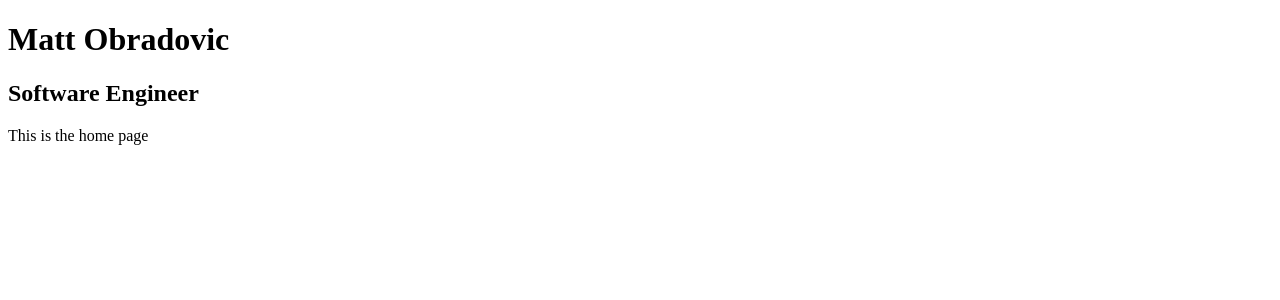
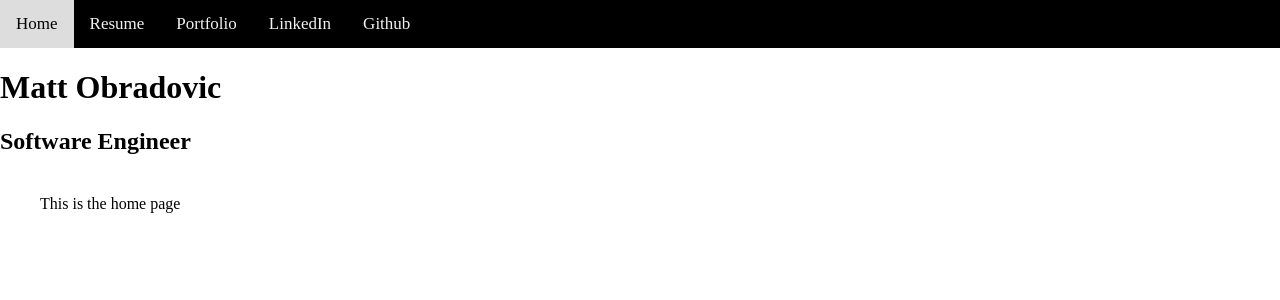
Before and after one commit to mattobrado/personal-website, a Flask app: page / in a window 1280 px wide. Shown: the top 300 px of the page. Run offline with Flask 2, Linux system fonts and the light colour scheme.

Commit message:
feat: added navbar and more pages

```diff
--- a/app.py
+++ b/app.py
@@ -11,3 +11,8 @@ def homepage():
 def resume():
     """ Resume page """
     return render_template("resume.html")
+
+@app.route("/portfolio")
+def portfolio():
+    """ Portfolio page """
+    return render_template("portfolio.html")
--- /dev/null
+++ b/static/style.css
@@ -0,0 +1,27 @@
+body {
+    padding: 0;
+    margin: 0;
+}
+
+#content {
+    margin: 40px;
+}
+
+.navbar {
+    background-color: black;
+    overflow: hidden;
+}
+
+.navbar a {
+    float: left;
+    color: #f2f2f2;
+    text-align: center;
+    padding: 14px 16px;
+    text-decoration: none;
+    font-size: 17px;
+}
+
+.navbar a:hover {
+    background-color: #ddd;
+    color: black;
+}
--- a/templates/base.html
+++ b/templates/base.html
@@ -13,12 +13,21 @@
     <script src="https://cdn.jsdelivr.net/npm/bootstrap@4.3.1/dist/js/bootstrap.min.js" integrity="sha384-JjSmVgyd0p3pXB1rRibZUAYoIIy6OrQ6VrjIEaFf/nJGzIxFDsf4x0xIM+B07jRM" crossorigin="anonymous"></script>
 
     <!-- CSS file -->
-    <link rel="stylesheet" href="style.css">
+    <link rel="stylesheet" href="/static/style.css">
 </head>
 <body>
+    <nav class="navbar">
+        <a href="/">Home</a>
+        <a href="/resume">Resume</a>
+        <a href="/portfolio">Portfolio</a>
+        <a href="https://www.linkedin.com/in/matt-obradovic/">LinkedIn</a>
+        <a href="https://github.com/mattobrado">Github</a>
+    </nav>
     <h1>Matt Obradovic</h1>
     <h2>Software Engineer</h2>
-    {% block content %}
-    {% endblock %}
+    <main id="content">
+        {% block content %}
+        {% endblock %}
+    </main>
 </body>
 </html>
--- /dev/null
+++ b/templates/portfolio.html
@@ -0,0 +1,4 @@
+{% extends 'base.html' %}
+{% block content %}
+<p>This is the portfolio page</p>
+{% endblock %}
```
Also changed, not shown: style.css (deleted).
